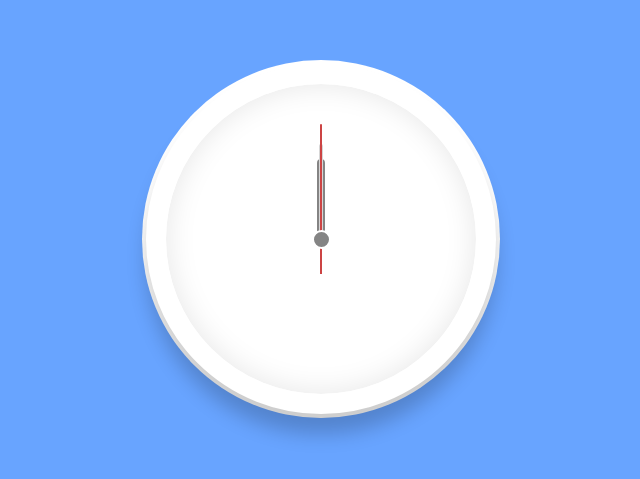
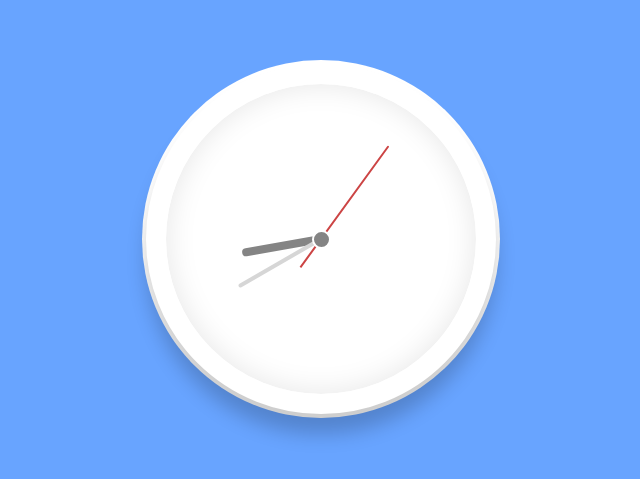
Before and after one commit to ZakPochtalyonau/Scripts, a plain HTML site: page Приколы с CSS/Часики/index.html in a window 1280 px wide. Shown: the part 161-640 px from the top of the page, without its empty margins (319-959 px from the left). Drawn offline with Linux system fonts and the light colour scheme.

Commit message:
часики тикают

```diff
--- a/Приколы с CSS/Часики/index.html
+++ b/Приколы с CSS/Часики/index.html
@@ -26,9 +26,11 @@
                 let mm= day.getMinutes()*deg;
                 let ss = day.getSeconds()*deg;
 
-                hr.style.transform=`roteteZ(${hh+(mm)/12}deg)`;
-                mn.style.transform=`roteteZ(${mm}deg)`;
-                sc.style.transform=`roteteZ(${ss}deg)`;
+                hr.style.transform=`rotateZ(${hh+(mm)/12}deg)`;
+                mn.style.transform=`rotateZ(${mm}deg)`;
+                sc.style.transform=`rotateZ(${ss}deg)`;
+                console.log(ss);
+
                  })
 
         </script>
```
